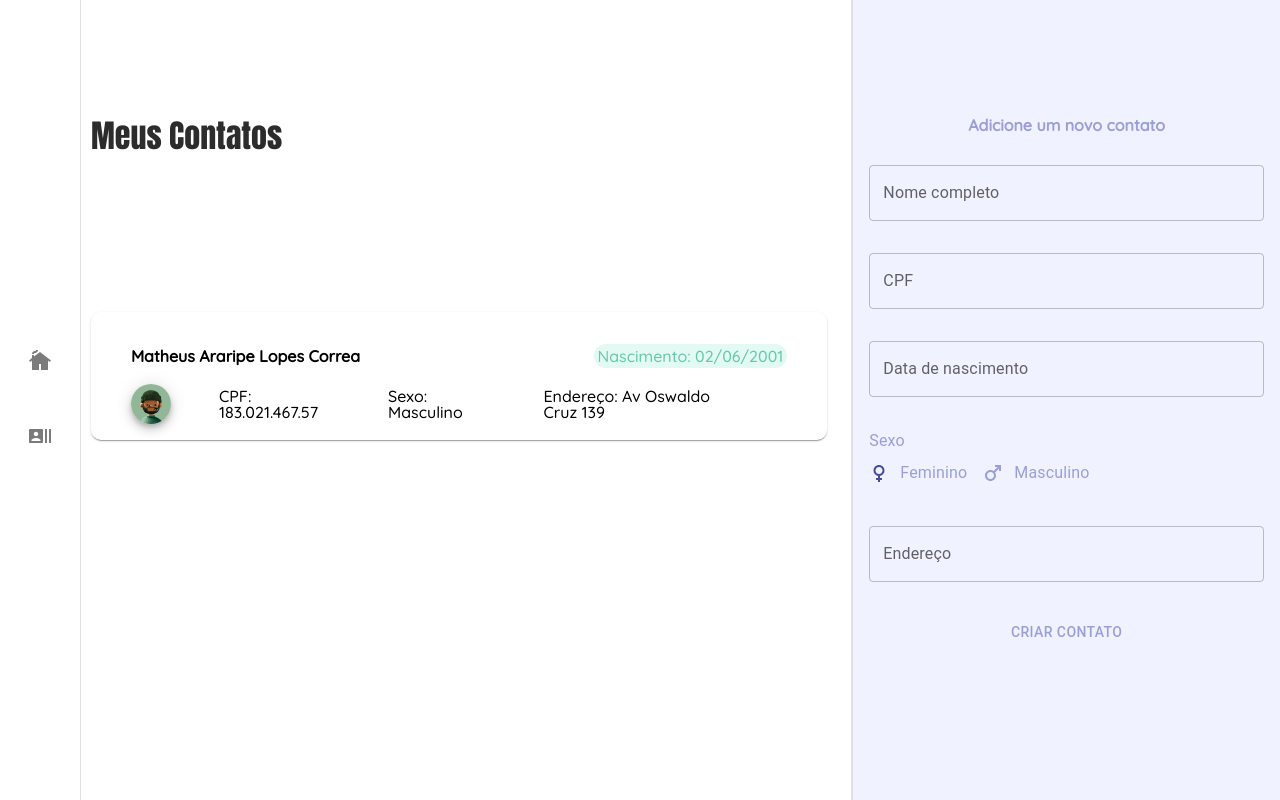
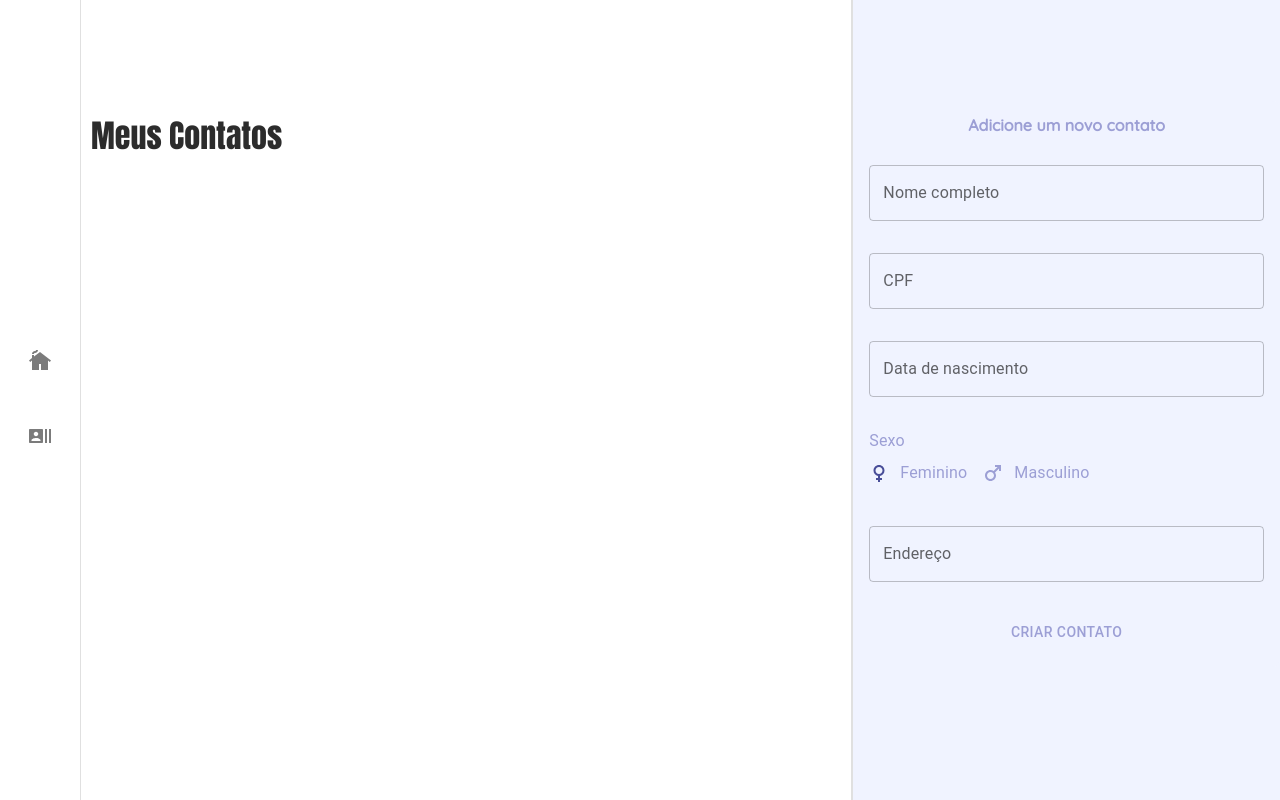
Before and after one commit to MatheusAraripe/cadastro-usuario, a React (Vite) app: page /contacts in a window 1280 px wide. Built offline with nearby package versions, Linux system fonts and the light colour scheme.

Commit message:
feat: exibição dos cards de contatos salvos no local storage

```diff
--- a/src/components/contactCard/ContactCard.jsx
+++ b/src/components/contactCard/ContactCard.jsx
@@ -1,19 +1,19 @@
-import { Avatar, Box, Typography } from '@mui/material'
+import { Avatar, Box } from '@mui/material'
 import './contactsCard.css'
 import React from 'react'
 
-function ContactCard() {
+function ContactCard({name, address, cpf, gender, date}) {
   return (
-    <Box sx={{borderRadius: '10px',boxShadow: 1}} px={5} py={2} >
+    <Box sx={{borderRadius: '10px',boxShadow: 1}} px={5} py={2} my={3}>
         <Box py={2} display={'flex'} justifyContent={'space-between'} alignItems={'center'} className="cardHead">
-            <h2>Matheus Araripe Lopes Correa</h2>
-            <p>Nascimento: 02/06/2001</p>
+            <h2>{name}</h2>
+            <p>Nascimento: {date}</p>
         </Box>
         <Box className="mainInfo" >
             <Avatar src='src\assets\maleAvatar.jpg' alt="Male Avatar" className='avatar-card' sx={{boxShadow: '6'}} />
-            <p>CPF: 183.021.467.57</p>
-            <p>Sexo: Masculino</p>
-            <p>Endereço: Av Oswaldo Cruz 139</p>
+            <p>CPF: {cpf}</p>
+            <p>Sexo: {gender}</p>
+            <p>Endereço: {address}</p>
         </Box>
     </Box>
   )
--- a/src/context/ContactsContext.jsx
+++ b/src/context/ContactsContext.jsx
@@ -8,19 +8,18 @@ export const ContactsProvider = ({children}) => {
     const getContactsFromLs = () => {
         const data = localStorage.getItem("contacts")
         if (data){
-            return JSON.parse(data)
+            return JSON.parse(data);
         }
         return [];
     };
 
-    //const [contacts, setContacts] = useState(getContactsFromLs);
+   // const [contacts, setContacts] = useState(getContactsFromLs);
 
 
     // guarda contatos no localStorage
     const addContact = (name, cpf, address, date, gender) =>{
 
         const contacts = getContactsFromLs();
-
         const newContact = {
             id: uuidv4(),
             name,
@@ -35,7 +34,7 @@ export const ContactsProvider = ({children}) => {
     };
 
 
-    return <ContactsContext.Provider value={{addContact}}>
+    return <ContactsContext.Provider value={{addContact, getContactsFromLs}}>
         {children}
     </ContactsContext.Provider>
 };
--- a/src/pages/contacts/Contacts.jsx
+++ b/src/pages/contacts/Contacts.jsx
@@ -1,9 +1,14 @@
-import React, {useState} from 'react'
+import React, {useState, useContext} from 'react'
+import { ContactsContext } from '../../context/ContactsContext';
 import { Box, Grid, Hidden} from '@mui/material'
 import { ContactCard, MainContainer, ContactForm, ButtonFormResponsive, ContactFormResponsive} from '../../components'
 
 
 function Contacts() {
+
+  const {getContactsFromLs} = useContext(ContactsContext);
+
+  const contacts = getContactsFromLs();
 
   const [isOpen, setIsOpen] = useState(false);
   return (
@@ -18,7 +23,18 @@ function Contacts() {
         </Hidden>
         <MainContainer title={"Meus Contatos"}>
             <Box my={20} >
-                <ContactCard />
+                {contacts.map((item, index) => {
+                  return(
+                    <ContactCard
+                    key={index}
+                    name={item.name}
+                    cpf={item.cpf}
+                    address={item.address}
+                    gender={item.gender}
+                    date={item.date}
+                    />
+                  )
+                })}
             </Box>
         </MainContainer>
       </Grid>
```
Also changed, not shown: src/pages/contacts/contacts.css (deleted).
